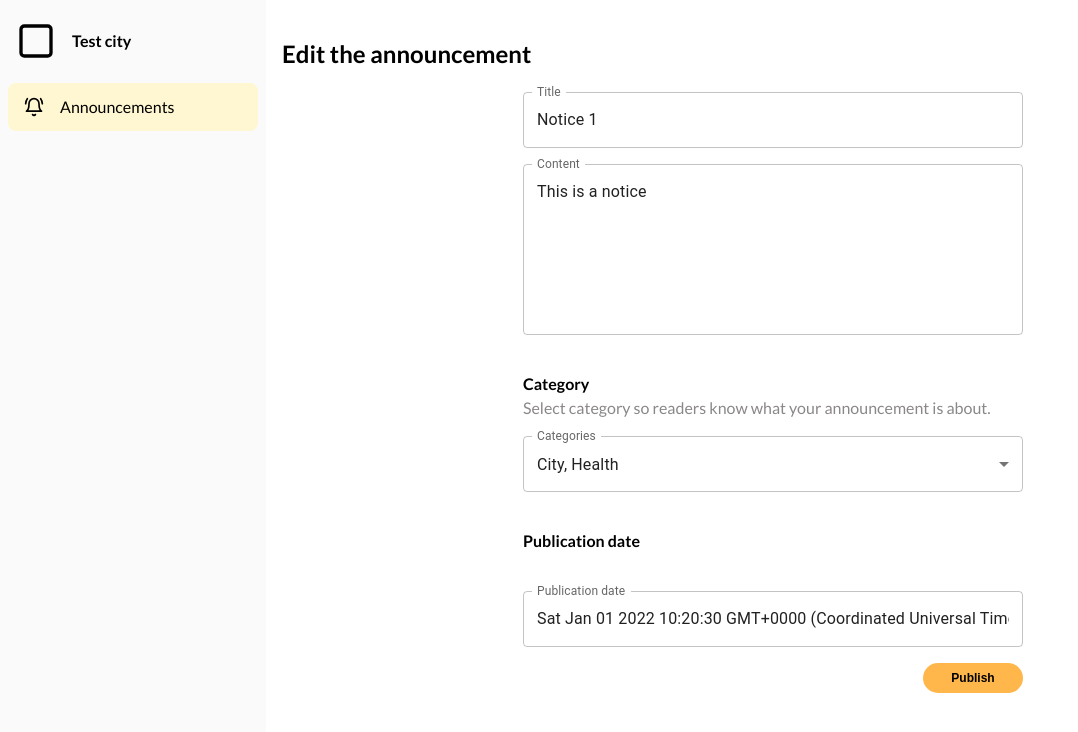
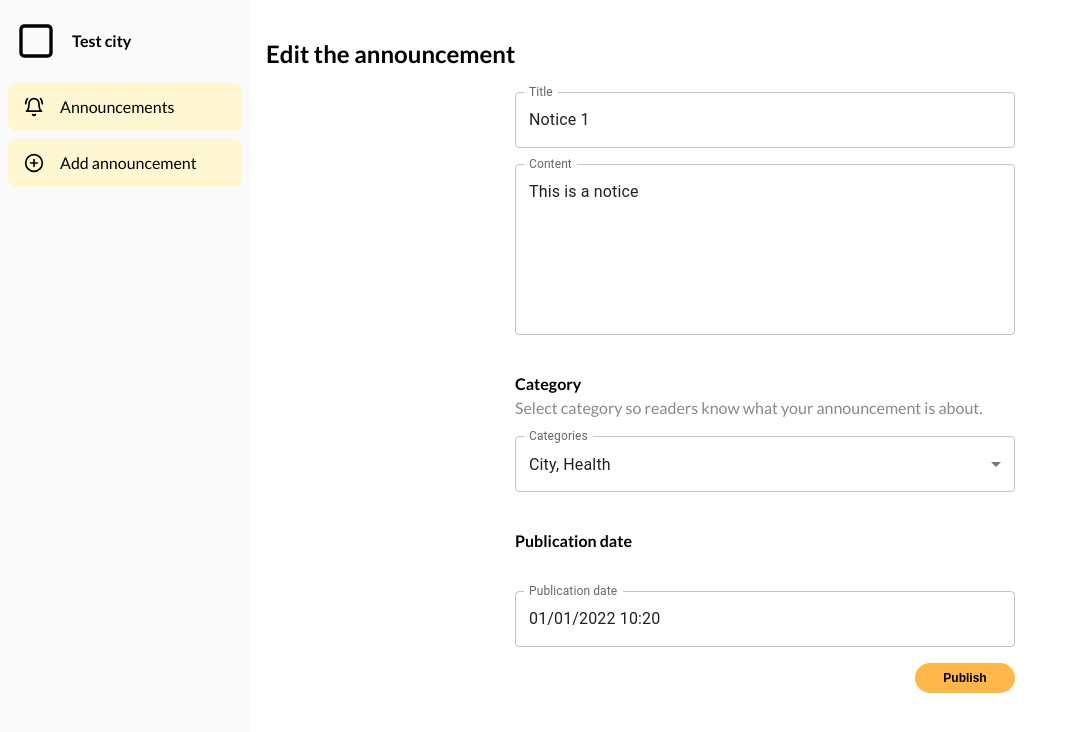
Before and after one commit to SamuelHancak/simplicity_task, a React (Vite) app: page /announcements/notice-0 in a window 1280 px wide. Shown: the top 732 px of the page, without its empty margins (0-1078 px from the left). Built offline with nearby package versions, Linux system fonts and the light colour scheme.

Commit message:
updated sidebar items, added feature to add new notice

```diff
--- a/src/Store.tsx
+++ b/src/Store.tsx
@@ -9,7 +9,6 @@ const DEFAULT_DATA: NoticeType[] = [
     publicationDate: new Date("2022-01-01T10:20:30Z"),
     lastUpdate: new Date("2022-01-02T11:30:45Z"),
     categories: ["City", "Health"],
-    link: "https://example.com/notice-1",
   },
   {
     id: "notice-1",
@@ -18,7 +17,6 @@ const DEFAULT_DATA: NoticeType[] = [
     publicationDate: new Date("2022-02-03T12:40:50Z"),
     lastUpdate: new Date("2022-02-04T13:50:55Z"),
     categories: ["Science", "Technology"],
-    link: "https://example.com/notice-2",
   },
   {
     id: "notice-2",
@@ -27,7 +25,6 @@ const DEFAULT_DATA: NoticeType[] = [
     publicationDate: new Date("2022-03-05T14:00:00Z"),
     lastUpdate: new Date("2022-03-06T15:10:15Z"),
     categories: ["City"],
-    link: "https://example.com/notice-3",
   },
   {
     id: "notice-3",
@@ -36,7 +33,6 @@ const DEFAULT_DATA: NoticeType[] = [
     publicationDate: new Date("2022-04-07T16:20:25Z"),
     lastUpdate: new Date("2022-04-08T17:30:35Z"),
     categories: ["Health", "Science"],
-    link: "https://example.com/notice-4",
   },
 ];
 
@@ -53,8 +49,11 @@ const StoreContext = createContext<
 export const StoreProvider = ({ children }: { children: any }) => {
   const [data, setData] = useState(DEFAULT_DATA);
 
-  const addItem = (newData: NoticeType) => {
-    setData((prevData) => [...prevData, newData]);
+  const addItem = (newItem: NoticeType) => {
+    setData((prevData) => [
+      ...prevData,
+      { ...newItem, id: `notice-${prevData.length}` },
+    ]);
   };
 
   const getItem = (id?: string) =>
--- a/src/components/Form/Form.tsx
+++ b/src/components/Form/Form.tsx
@@ -13,28 +13,32 @@ import {
   MenuItem,
   Select,
 } from "@mui/material";
-import { ChangeEvent, useState } from "react";
-import { useParams } from "react-router-dom";
+import { ChangeEvent, useEffect, useState } from "react";
+import { useNavigate, useParams } from "react-router-dom";
 import { useStore } from "../../Store.tsx";
+import { formatDate } from "../Table/Table.tsx";
 
-type FormData = Omit<NoticeType, "lastUpdate" | "link">;
+type FormType = Omit<NoticeType, "lastUpdate">;
 
 const FormComponent = () => {
+  const navigate = useNavigate();
   const { id } = useParams();
-  const { getItem } = useStore();
+  const { getItem, updateItem, addItem } = useStore();
   const noticeItem = getItem(id);
-  console.log({ noticeItem });
 
   const {
     register,
+    reset,
     handleSubmit,
     formState: { errors },
-  } = useForm<FormData>({
+  } = useForm<FormType>({
     defaultValues: {
       title: noticeItem?.title,
       content: noticeItem?.content,
       categories: noticeItem?.categories,
-      publicationDate: noticeItem?.publicationDate,
+      publicationDate:
+        noticeItem?.publicationDate &&
+        (formatDate(noticeItem?.publicationDate) as unknown as Date),
     },
     reValidateMode: "onChange",
   });
@@ -53,15 +57,41 @@ const FormComponent = () => {
     );
   };
 
-  const onSubmit = (data: FormData) => {
+  const onSubmit = (data: FormType) => {
     const lastUpdate = new Date();
     const publicationDate = new Date(data.publicationDate);
-    console.log({ ...data, lastUpdate, publicationDate });
+    const dataUpdate = { ...data, lastUpdate, publicationDate };
+    if (id) {
+      updateItem(id, {
+        ...dataUpdate,
+        id,
+      });
+    } else {
+      addItem(dataUpdate);
+    }
+    navigate("/");
   };
+
+  const resetForm = () => {
+    reset({
+      title: "",
+      content: "",
+      categories: [],
+      publicationDate: "" as unknown as Date,
+    });
+    setCategories([]);
+  };
+
+  useEffect(() => {
+    !noticeItem && resetForm();
+  }, [noticeItem]);
 
   return (
     <div className="form-wrapper">
-      <form className="form-class" onSubmit={handleSubmit(onSubmit)}>
+      <form
+        className="form-class"
+        onSubmit={handleSubmit(onSubmit, () => alert("Invalid form!"))}
+      >
         <TextField
           label="Title"
           error={Boolean(errors.title)}
--- a/src/components/Sidebar/Sidebar.css
+++ b/src/components/Sidebar/Sidebar.css
@@ -1,8 +1,10 @@
 aside {
+    box-sizing: border-box;
     height: 100vh;
     width: 250px;
     background-color: #fafafa;
     padding: 8px;
+    flex: 0 0 auto;
 }
 
 nav {
@@ -26,6 +28,7 @@ ul {
     background-color: #fff7d1;
     border-radius: 8px;
     cursor: pointer;
+    white-space: nowrap;
 }
 
 a {
--- a/src/components/Sidebar/Sidebar.tsx
+++ b/src/components/Sidebar/Sidebar.tsx
@@ -1,5 +1,5 @@
 import "./Sidebar.css";
-import { BellRing, Square } from "lucide-react";
+import { BellRing, CirclePlus, Square } from "lucide-react";
 import { SidebarItemType } from "./Sidebar.types.ts";
 import { Link } from "react-router-dom";
 
@@ -11,16 +11,27 @@ const Sidebar = () => (
     </div>
     <nav>
       <ul>
-        <SidebarItem icon={<BellRing size={20} />} text="Announcements" />
+        <SidebarItem
+          icon={<BellRing size={20} />}
+          text="Announcements"
+          to="/"
+        />
+      </ul>
+      <ul>
+        <SidebarItem
+          icon={<CirclePlus size={20} />}
+          text="Add announcement"
+          to="/announcements"
+        />
       </ul>
     </nav>
   </aside>
 );
 
 // @internal
-const SidebarItem = ({ icon, text }: SidebarItemType) => (
+const SidebarItem = ({ icon, text, to }: SidebarItemType) => (
   <li>
-    <Link className="item" to="/">
+    <Link className="item" to={to}>
       {icon} {text}
     </Link>
   </li>
--- a/src/components/Sidebar/Sidebar.types.ts
+++ b/src/components/Sidebar/Sidebar.types.ts
@@ -4,4 +4,5 @@ import { ReactNode } from "react";
 export type SidebarItemType = {
   icon: ReactNode;
   text: string;
+  to: string;
 };
--- a/src/components/Table/Table.tsx
+++ b/src/components/Table/Table.tsx
@@ -48,7 +48,7 @@ const COLUMNS = [
   }),
 ];
 
-const formatDate = (date: Date) => {
+export const formatDate = (date: Date) => {
   return format(date, DATE_FORMAT);
 };
 
@@ -58,7 +58,6 @@ const Table = () => {
     data,
     columns: COLUMNS,
     getCoreRowModel: getCoreRowModel(),
-    debugTable: true,
     initialState: {
       sorting: [
         {
--- a/src/components/Table/Table.types.ts
+++ b/src/components/Table/Table.types.ts
@@ -1,4 +1,4 @@
-export const DATE_FORMAT = "yyyy-MM-dd HH:mm:ss";
+export const DATE_FORMAT = "MM/dd/yyyy HH:mm";
 
 export const CATEGORIES = ["City", "Health", "Science", "Technology"] as const;
 
@@ -10,6 +10,5 @@ export type NoticeType = {
   publicationDate: Date;
   lastUpdate: Date;
   categories: CategoriesType[];
-  link: string;
   content?: string;
 };
--- a/src/main.tsx
+++ b/src/main.tsx
@@ -16,7 +16,7 @@ const router = createBrowserRouter([
         element: <TablePage />,
       },
       {
-        path: "/announcements/:id",
+        path: "/announcements/:id?",
         element: <FormPage />,
       },
     ],
```
